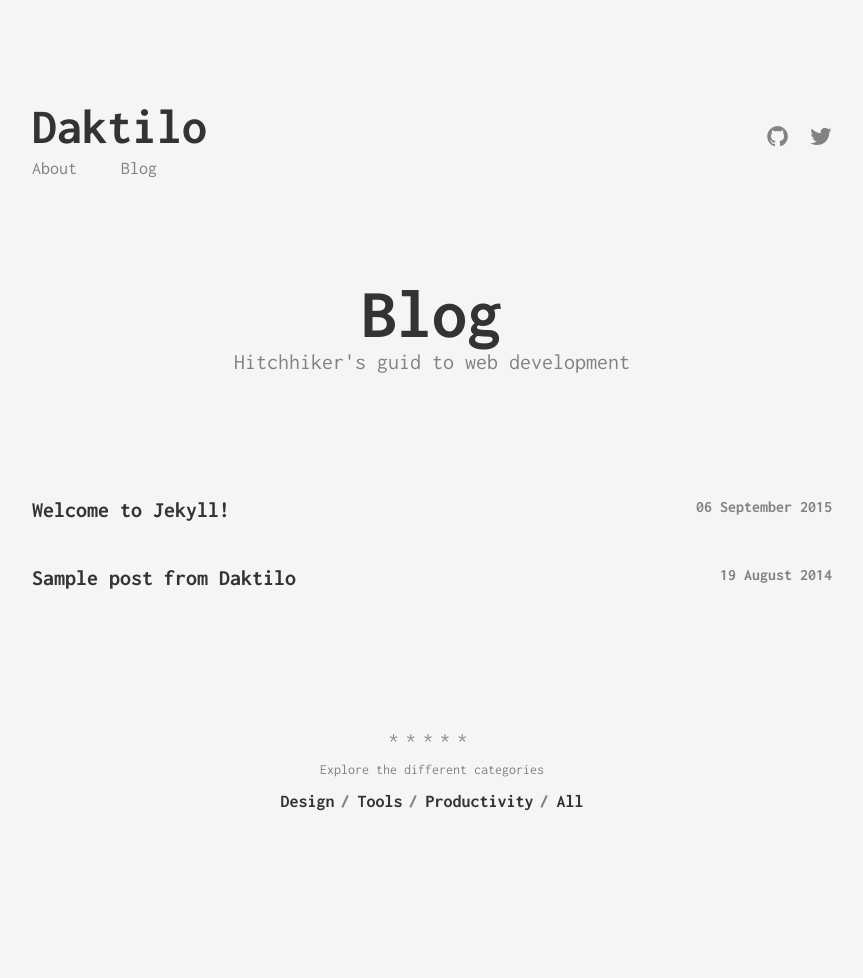
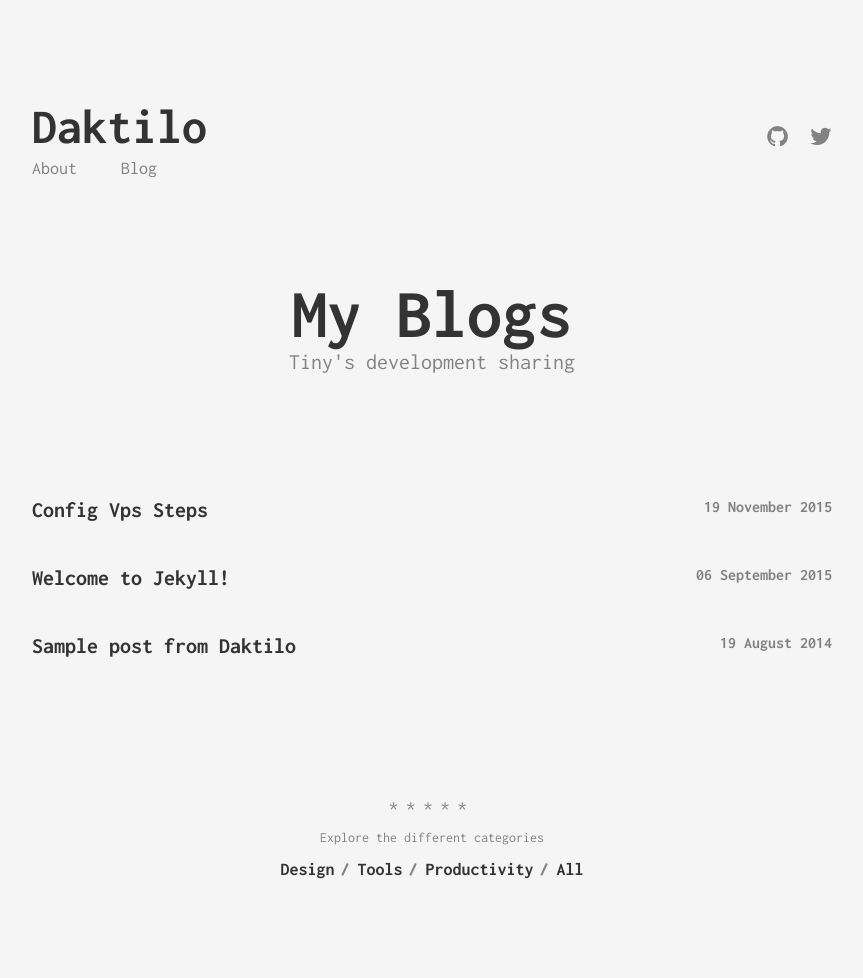
Before and after one commit to zhangtiny123/zhangtiny123.github.io, a Jekyll site: the page built from index.html, in a window 1280 px wide. Shown: the whole page, without its empty margins (208-1071 px from the left). Built offline with Jekyll 4.4.1, drawn with Linux system fonts in a browser that asks for light colours; before the commit the page ends 910 px from its top, so only the background shows below that.

```diff
--- a/index.html
+++ b/index.html
@@ -1,7 +1,7 @@
 ---
 layout: page
-title: Blog
-subtitle: Hitchhiker's guid to web development
+title: My Blogs
+subtitle: Tiny's development sharing
 ---
 
 <ul class="list-posts">
```
Also changed, not shown: _posts/2015-11-19-config-vps-steps.markdown (added, +57 -0 lines), README.md (added).
